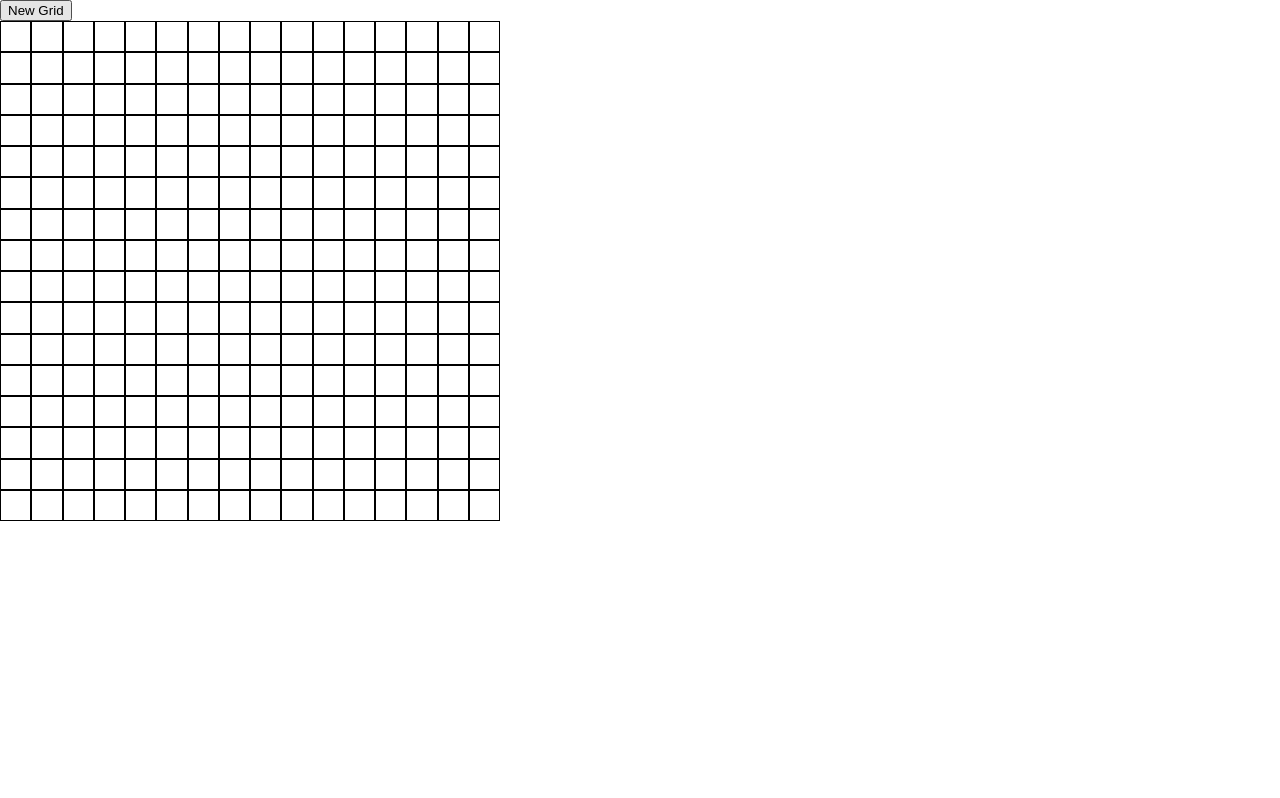
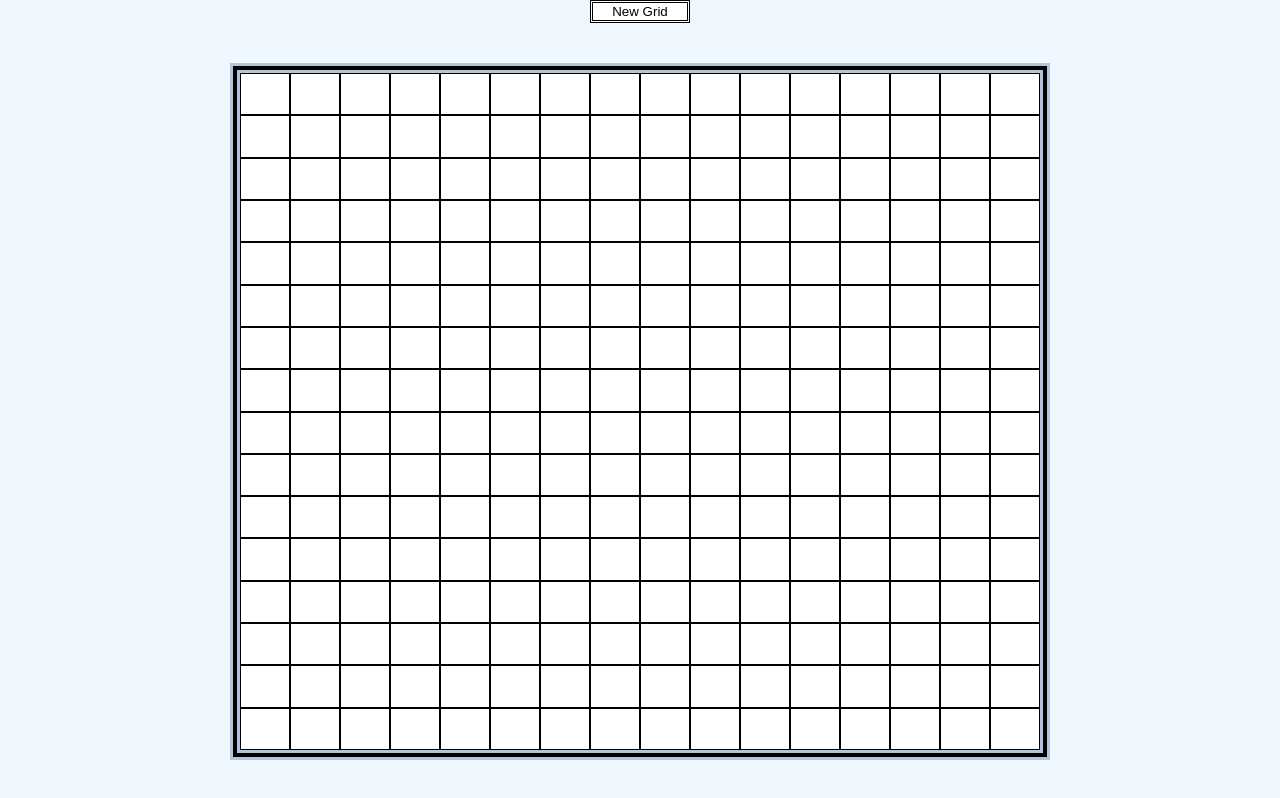
Before and after one commit to ATDillon/etch-a-sketch, a plain HTML site: page index.html in a window 1280 px wide. Drawn offline with Linux system fonts and the light colour scheme.

Commit message:
Added styles

```diff
--- a/styles.css
+++ b/styles.css
@@ -1,6 +1,40 @@
+html, body, main{
+    width: 100vw;
+    height: 100vh;
+}
+
+main{
+    display: flex;
+    flex-flow: nowrap column;
+    justify-content: center;
+    align-items: center;
+    background-color: aliceblue;
+}
+
 #container{
     display: grid;
-    width: 500px;
-    height: 500px;
+    width: 75vw;
+    height: 75vw;
     background-color: black;
+    border: 10px double lightsteelblue;
+    margin-bottom: 10vh;
 }
+
+button{
+    font-family: sans-serif;
+    width: 100px;
+    height: 25px;
+    background-color: white;
+    border: 3px double black;
+    margin-bottom: 5vh;
+}
+
+@media (min-width: 1000px){
+
+    #container{
+        width: 800px;
+        height: 800px;
+        margin-bottom: 5vh;
+    }
+
+}
```
